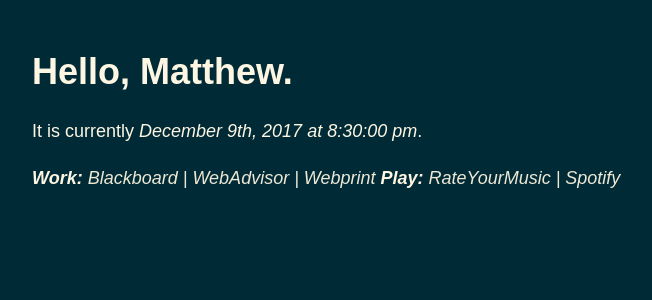
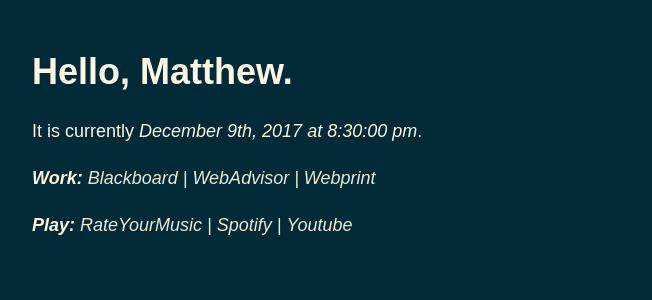
Before and after one commit to matthewjenkins97/matthewjenkins97.github.io, a Jekyll site: the page startpage/index.html, which Jekyll copies as it is, in a window 1280 px wide. Shown: the top 300 px of the page, without its empty margins (283-935 px from the left). Built offline with Jekyll 4.4.1, drawn with Linux system fonts in a browser that asks for light colours.

Commit message:
oops i broke a thing and gotta fix it

```diff
--- a/startpage/index.html
+++ b/startpage/index.html
@@ -38,9 +38,11 @@
     <i> <a href="https://blackboard.hamilton.edu/">Blackboard |</a></i>
     <i> <a href="https://webadvisor.hamilton.edu/"> WebAdvisor |</a></i>
     <i> <a href="http://webprint.hamilton.edu/"> Webprint </a></i>
+    <p></p>
     <b><i>Play:</i></b>
     <i> <a href="https://rateyourmusic.com/">RateYourMusic |</a></i>
-    <i> <a href="https://open.spotify.com/"> Spotify </a></i>
+    <i> <a href="https://open.spotify.com/"> Spotify |</a></i>
+    <i> <a href="https://open.spotify.com/"> Youtube </a></i>
     <p></p>
   </body>
 </html>
```
